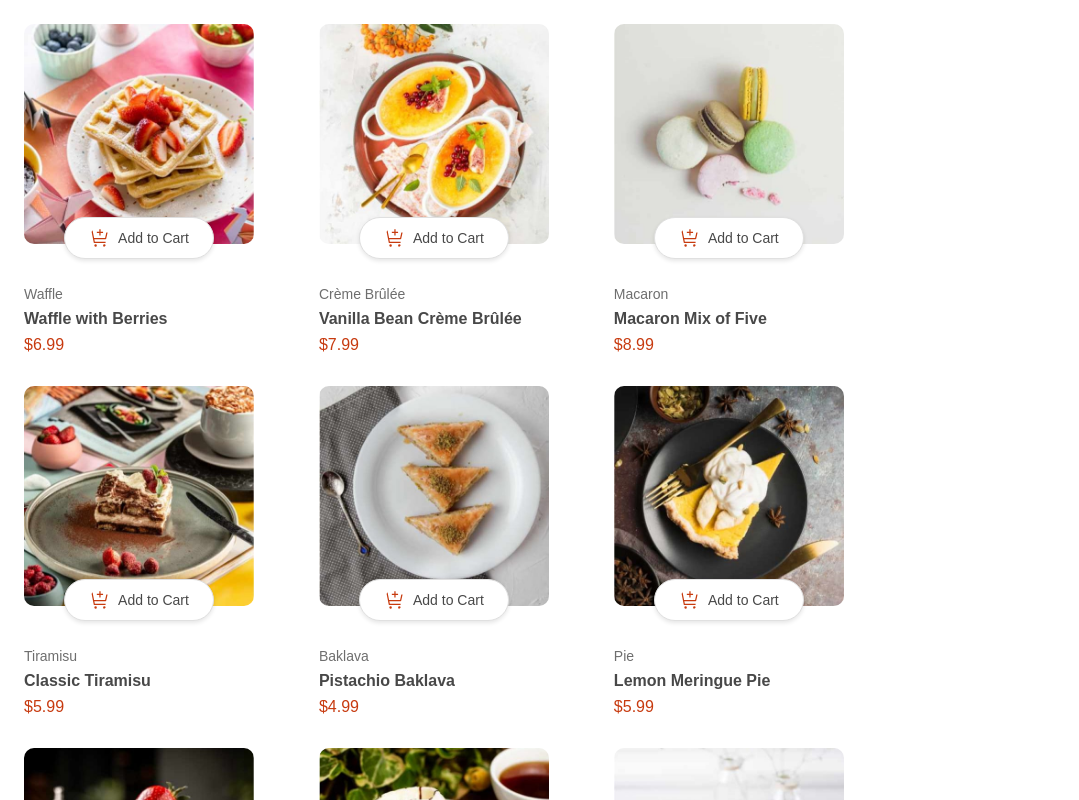
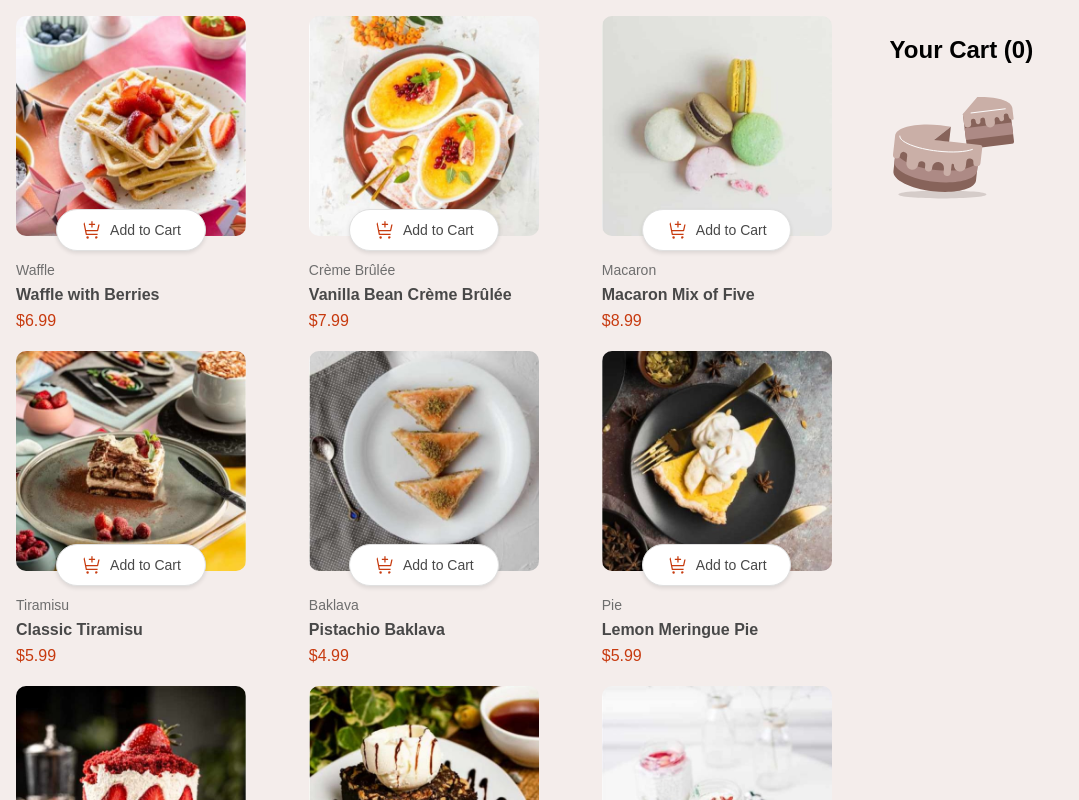
Before and after one commit to abdo1rahman/product-list, a React (Vite) app: page / in a window 1280 px wide. Shown: the top 800 px of the page, without its empty margins (0-1079 px from the left). Built offline with nearby package versions, Linux system fonts and the light colour scheme; a web font is replaced by a local one.

Commit message:
Cart logic turned out to be a little more complicated than I thought

```diff
--- a/src/components/App.css
+++ b/src/components/App.css
@@ -1,6 +1,11 @@
 .app {
+  display: flex;
+}
+
+.product-list {
   display: grid;
   width: 70%;
   grid-template-columns: repeat(3, 1fr);
-  gap: 0;
+  gap: 5px;
+  row-gap: 5px;
 }
--- a/src/components/App.jsx
+++ b/src/components/App.jsx
@@ -1,10 +1,37 @@
 import "./App.css";
 import Product from "./Product.jsx";
 import products from "../../data.json";
+import Cart from "./Cart.jsx";
+import { useState } from "react";
 
 function App() {
+  const [cartItems, setCartItems] = useState([]);
+  const [totalPrice, setTotalPrice] = useState(0);
+  const addToCart = (product) => {
+    setCartItems((prevItems) => {
+      const existingProductIndex = prevItems.findIndex(
+        (item) => item.name === product.name
+      );
+
+      if (existingProductIndex !== -1) {
+        // Product exists — update count
+        const updatedItems = [...prevItems];
+        const updatedProduct = { ...updatedItems[existingProductIndex] };
+        updatedProduct.count = updatedProduct.count + 1;
+        updatedItems[existingProductIndex] = updatedProduct;
+        return updatedItems;
+      } else {
+        // Product doesn't exist — add new
+        return [...prevItems, { ...product, count: 1 }];
+      }
+    });
+
+    setTotalPrice((prev) => prev + product.price);
+  };
+
   return (
     <div className="app">
+      <div className="product-list">
         {products.map((product) => (
           <Product
             key={product.id}
@@ -13,8 +40,16 @@ function App() {
             name={product.name}
             price={product.price}
             brand={product.brand}
+            cb={addToCart}
           />
         ))}
+      </div>
+      <Cart
+        cartItems={cartItems}
+        setCartItems={setCartItems}
+        totalPrice={totalPrice}
+        setTotalPrice={setTotalPrice}
+      />
     </div>
   );
 }
--- a/src/components/Cart.jsx
+++ b/src/components/Cart.jsx
@@ -1,18 +1,15 @@
 import "./Cart.css";
-import emptyCart from "../../assets/images/illustration-empty-cart.svg";
-import { useState } from "react";
+import emptyCart from "../../public/assets/images/illustration-empty-cart.svg";
 
-function Cart() {
-  const [cartItems, setCartItems] = useState([]);
-  const [totalPrice, setTotalPrice] = useState(0);
-
+function Cart({ cartItems, setCartItems, totalPrice, setTotalPrice }) {
   return (
     <div className="cart-container">
       <h2>Your Cart ({cartItems.length})</h2>
       {cartItems.length === 0 ? (
-        <img src="{emptyCart}" alt="Empty Cart" />
+        <img src={emptyCart} alt="Empty Cart" />
       ) : (
         cartItems.map((item) => (
+          <>
             <div key={item.id} className="cart-item">
               <div className="cart-item-details">
                 <h4>{item.name}</h4>
@@ -26,8 +23,14 @@ function Cart() {
                 Remove
               </button>
             </div>
+            <div className="cart-total">
+              <h3>Total Price: ${totalPrice}</h3>
+            </div>
+          </>
         ))
       )}
     </div>
   );
 }
+
+export default Cart;
--- a/src/components/Product.css
+++ b/src/components/Product.css
@@ -7,10 +7,7 @@
 .product-card {
   align-items: center;
   width: 230px;
-  /* height: 100%; */
-  padding: 1rem;
-  border-radius: 10%;
-  background-color: white;
+  background-color: hsl(13, 31%, 94%);
 }
 
 .product-image-container {
@@ -115,6 +112,8 @@
 .product-details {
   align-self: flex-start;
   display: flex;
+  position: relative;
+  bottom: 1em;
   margin: 0;
   flex-direction: column;
   align-items: left;
--- a/src/components/Product.jsx
+++ b/src/components/Product.jsx
@@ -1,23 +1,39 @@
 import { useState } from "react";
 import "./Product.css";
 
-function Product({ name, price, imageUrl, category }) {
-  const [cartCount, setCartCount] = useState(0);
+function Product({ name, price, imageUrl, category, cb }) {
+  const [count, setCount] = useState(0);
 
-  const increaseCount = () => setCartCount((prev) => prev + 1);
+  const increaseCount = () => {
+    setCount((prev) => {
+      const updated = prev + 1;
+      cb({ name, price, count: updated }); // Notify parent
+      return updated;
+    });
+  };
+
   const decreaseCount = () => {
-    if (cartCount > 1) {
-      setCartCount((prev) => prev - 1);
-    } else {
-      setCartCount(0); // Revert to "Add to Cart" state
-    }
+    setCount((prev) => {
+      const updated = Math.max(0, prev - 1);
+      cb({ name, price, count: updated }); // Notify parent
+      return updated;
+    });
   };
+
+  // //const handleAddToCart = () => {
+  //   const product = {
+  //     name: name,
+  //     price: price,
+  //     count: count,
+  //   };
+  //   cb(product); // Call the callback function to add the product to the cart
+  // };
 
   return (
     <div className="product-card">
       <div className="product-image-container">
         <img src={imageUrl} alt={name} className="product-image" />
-        {cartCount === 0 ? (
+        {count === 0 ? (
           <button className="add-to-cart-btn" onClick={increaseCount}>
             <img
               src="../../assets/images/icon-add-to-cart.svg"
@@ -35,7 +51,7 @@ function Product({ name, price, imageUrl, category }) {
             >
               <span>-</span>
             </button>
-            <span className="count">{cartCount}</span>
+            <span className="count">{count}</span>
             <button
               onClick={increaseCount}
               className="icon-count-btn"
--- a/src/index.css
+++ b/src/index.css
@@ -29,3 +29,10 @@
   display: flex;
   justify-content: center;
 } */
+
+body {
+  margin: 1rem;
+  padding: 0;
+  font-family: reqular, sans-serif;
+  background-color: hsl(13, 31%, 94%);
+}
```
Also changed, not shown: src/components/Cart.css (added). Lines whose indentation alone changed are shown as unchanged.
